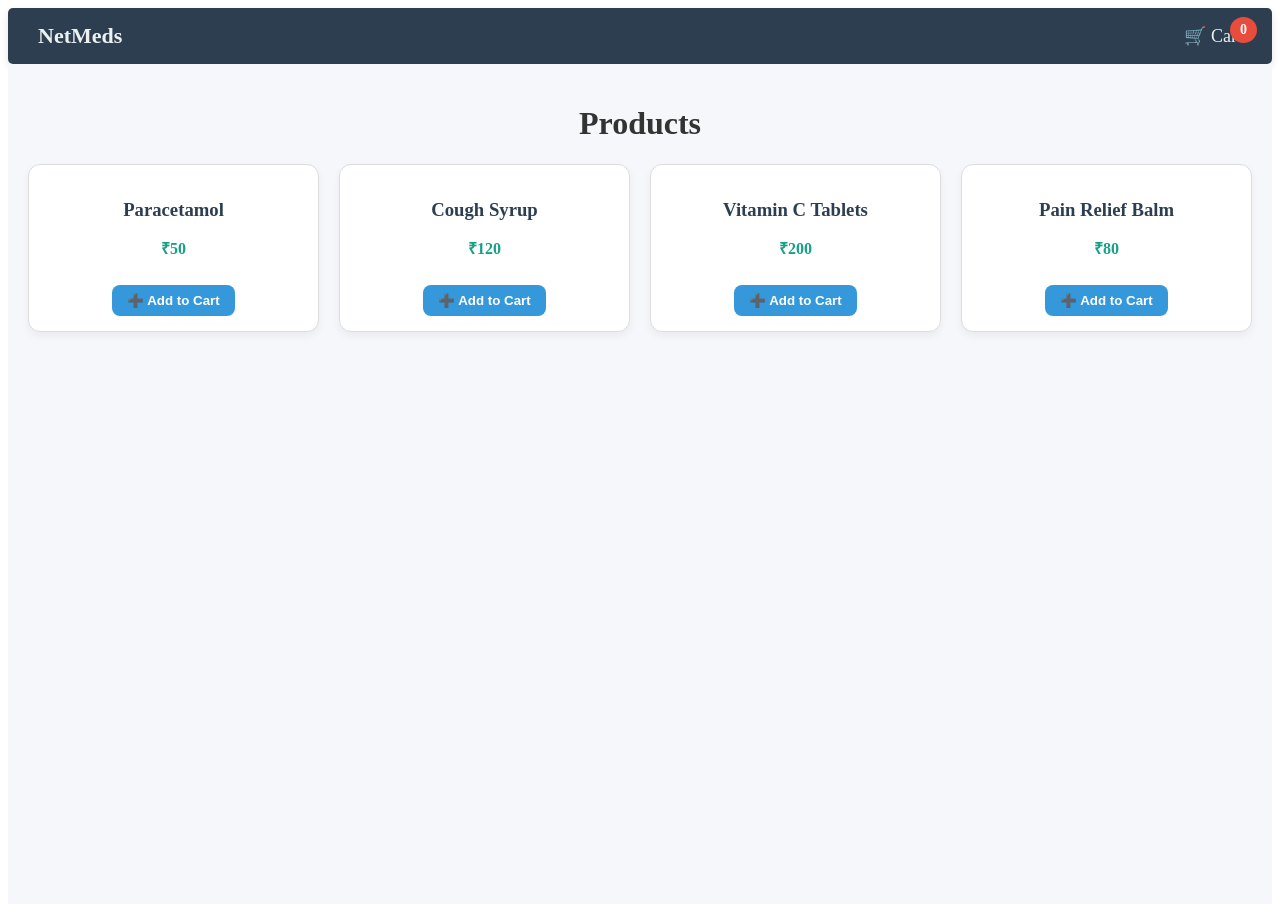
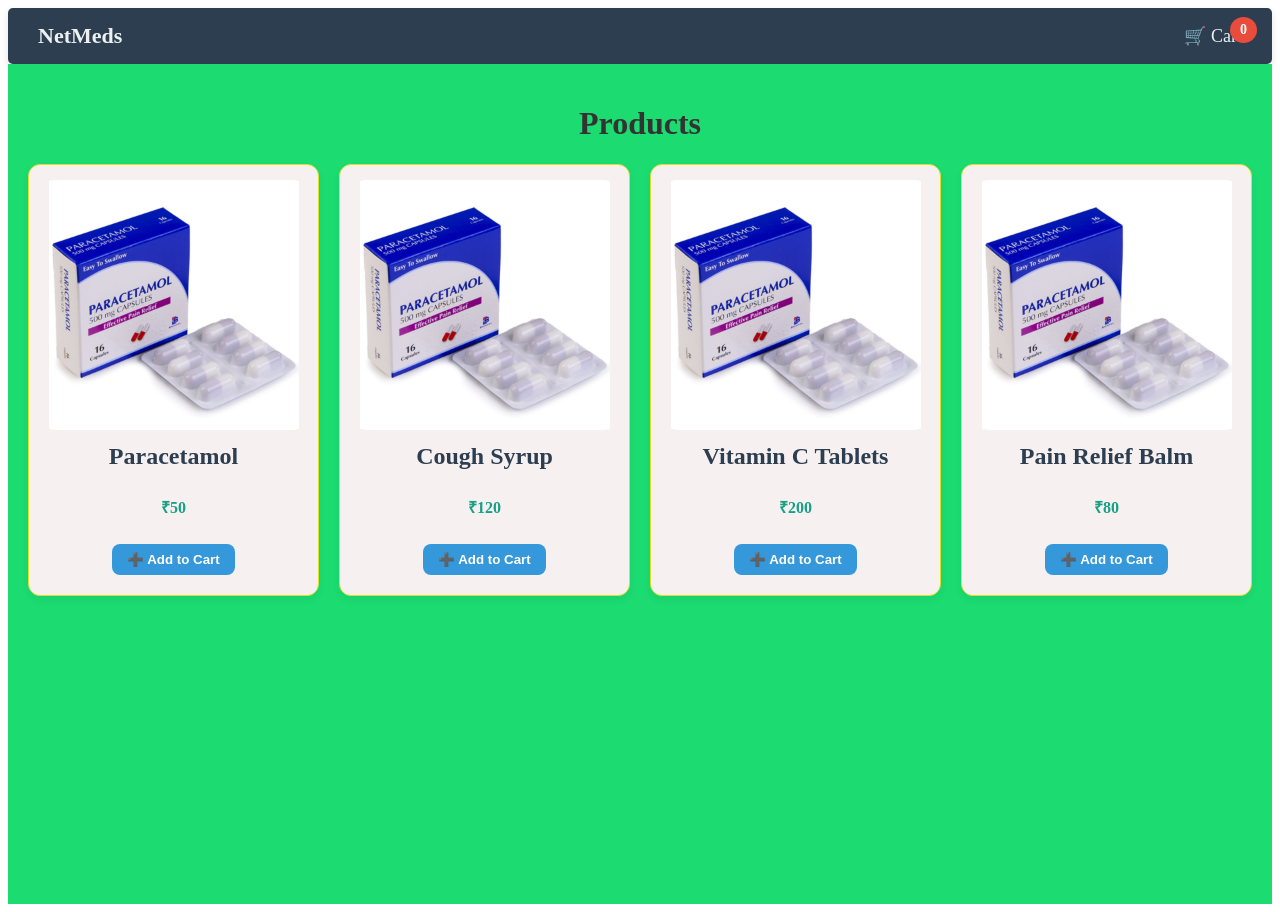
Before and after one commit to Girimugan/my-project1, a React (Vite) app: page / in a window 1280 px wide. Built offline with nearby package versions, Linux system fonts and the light colour scheme.

Commit message:
update feature

```diff
--- a/src/App.jsx
+++ b/src/App.jsx
@@ -5,6 +5,7 @@
 import Navbar from "./components/Navbar";
 import Products from "./pages/Products";
 import CartPage from "./pages/CartPage";
+
 
 import "./App.css";
 
@@ -23,6 +24,7 @@
           <Route path="/cart" element={<CartPage />} />
         </Routes>
       </div>
+
     </>
   );
 }
--- a/src/Pages/Cartpage.css
+++ b/src/Pages/Cartpage.css
@@ -30,6 +30,7 @@
     box-shadow: 0 4px 8px rgba(0, 0, 0, 0.05);
     text-align: center;
     transition: transform 0.2s ease-in-out;
+    height: 400px;
 }
 
 .cart-card:hover {
@@ -39,15 +40,20 @@
 .cart-name {
     margin-bottom: 10px;
     color: #2c3e50;
+     position: relative;
+    top: 235px;
 }
 
 .cart-price {
     font-weight: bold;
     color: #16a085;
+     position: relative;
+    top: 250px;
+
 }
 
 .remove-btn {
-    margin-top: 10px;
+    margin-top: 260px;
     padding: 8px 15px;
     border: none;
     border-radius: 8px;
--- a/src/Pages/Products.css
+++ b/src/Pages/Products.css
@@ -1,6 +1,6 @@
 .products-container {
     padding: 20px;
-    background: #f5f7fa;
+    background: #1bdb71;
     min-height: 100vh;
 }
 
@@ -17,13 +17,14 @@
 }
 
 .product-card {
-    border: 1px solid #ddd;
+    border: 1px solid #dde027;
     border-radius: 12px;
     padding: 15px;
-    background: #fff;
+    background: #f7f0f0;
     box-shadow: 0 4px 8px rgba(0, 0, 0, 0.05);
     text-align: center;
     transition: transform 0.2s ease-in-out;
+    height: 400px;
 }
 
 .product-card:hover {
@@ -33,15 +34,20 @@
 .product-name {
     margin-bottom: 10px;
     color: #2c3e50;
+     position: relative;
+    top: -25px;
+    font-size: x-large;
 }
 
 .product-price {
     font-weight: bold;
     color: #16a085;
+    position: relative;
+    top: -15px;
 }
 
 .add-btn {
-    margin-top: 10px;
+    margin-top: -5px;
     padding: 8px 15px;
     border: none;
     border-radius: 8px;
@@ -50,8 +56,16 @@
     cursor: pointer;
     font-weight: bold;
     transition: background 0.3s;
+
 }
 
 .add-btn:hover {
     background: #2980b9;
 }
+.product-img {
+  width: 260px;
+  height: 250px;
+  object-fit: contain;
+  margin-bottom: 10px;
+  border-radius: 10px;
+}
--- a/src/Pages/Products.jsx
+++ b/src/Pages/Products.jsx
@@ -2,15 +2,17 @@
 import React from "react";
 import { useDispatch } from "react-redux";
 import { addToCart } from "../redux/cartSlice";
+import tabletImg from "../assets/img/tablet img.jpg";
+
 import "./Products.css";
 
 const sampleProducts = [
-  { id: 1, name: "Paracetamol", price: 50 },
-  { id: 2, name: "Cough Syrup", price: 120 },
-  { id: 3, name: "Vitamin C Tablets", price: 200 },
-  { id: 4, name: "Pain Relief Balm", price: 80 },
+  { id: 1, name: "Paracetamol", price: 50, image: tabletImg },
+  { id: 2, name: "Cough Syrup", price: 120, image: tabletImg },
+  { id: 3, name: "Vitamin C Tablets", price: 200, image: tabletImg },
+  { id: 4, name: "Pain Relief Balm", price: 80, image: tabletImg },
+];
 
-];
 
 export default function Products() {
   const dispatch = useDispatch();
@@ -22,6 +24,7 @@
       <div className="products-grid">
         {sampleProducts.map((p) => (
           <div key={p.id} className="product-card">
+            <img src={p.image} alt={p.name} className="product-img" />
             <h3 className="product-name">{p.name}</h3>
             <p className="product-price">₹{p.price}</p>
 
@@ -32,6 +35,7 @@
               ➕ Add to Cart
             </button>
           </div>
+
         ))}
       </div>
     </div>
```
Also changed, not shown: src/assets/img/tablet img.jpg (added).
